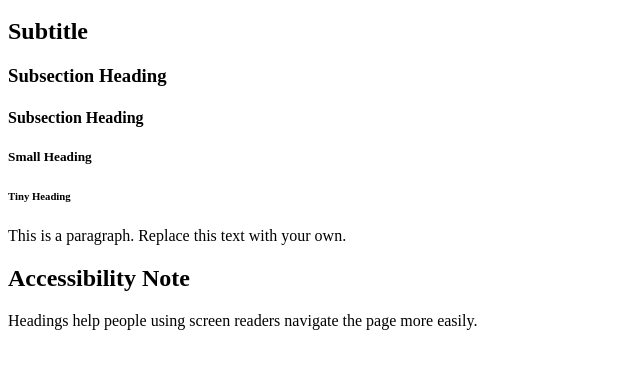
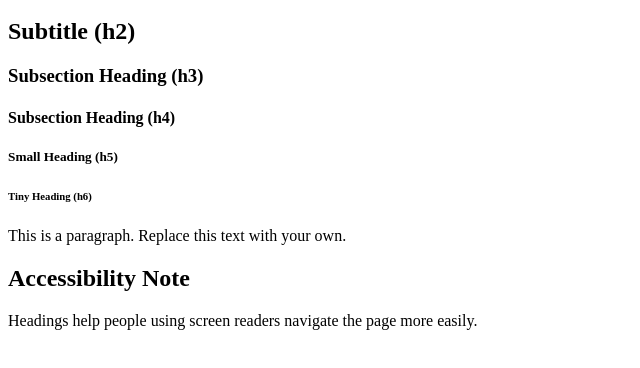
Before and after one commit to keophlyna/what-is-value, a plain HTML site: page index.html in a window 1280 px wide. Shown: the part 48-416 px from the top of the page, without its empty margins (0-640 px from the left). Drawn offline with Linux system fonts and the light colour scheme.

Commit message:
added h2-> h6 and p

```diff
--- a/index.html
+++ b/index.html
@@ -6,11 +6,11 @@
 </head>
 <body>
     <h1>Main Title (h1)</h1>
-    <h2>Subtitle</h2>
-    <h3>Subsection Heading</h3>
-    <h4>Subsection Heading</h4>
-    <h5>Small Heading</h5>
-    <h6>Tiny Heading</h6>
+    <h2>Subtitle (h2)</h2>
+    <h3>Subsection Heading (h3)</h3>
+    <h4>Subsection Heading (h4) </h4>
+    <h5>Small Heading (h5) </h5>
+    <h6>Tiny Heading (h6) </h6>
     <p>This is a paragraph. Replace this text with your own.</p>
     <h2>Accessibility Note</h2>
     <p>Headings help people using screen readers navigate the page more easily.</p>
```
